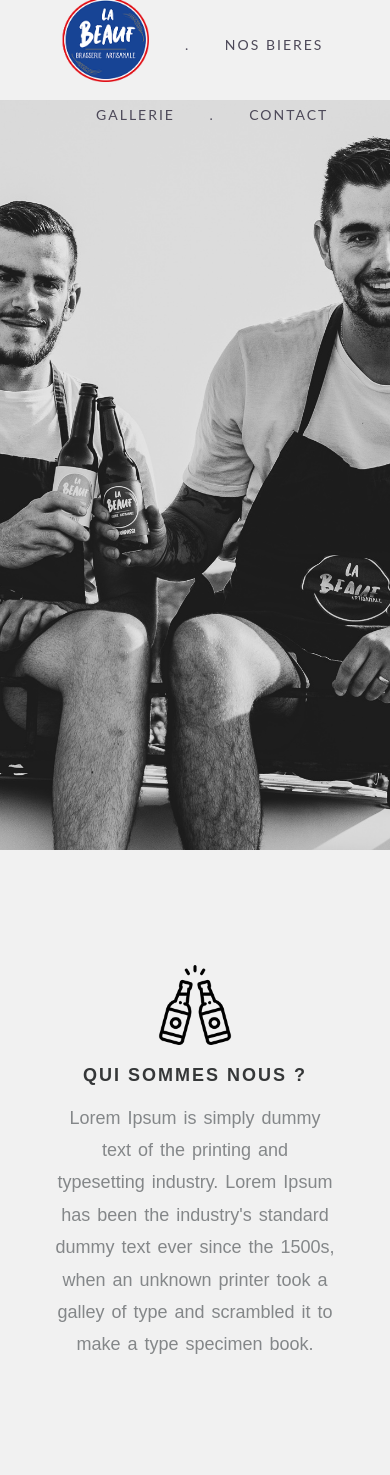
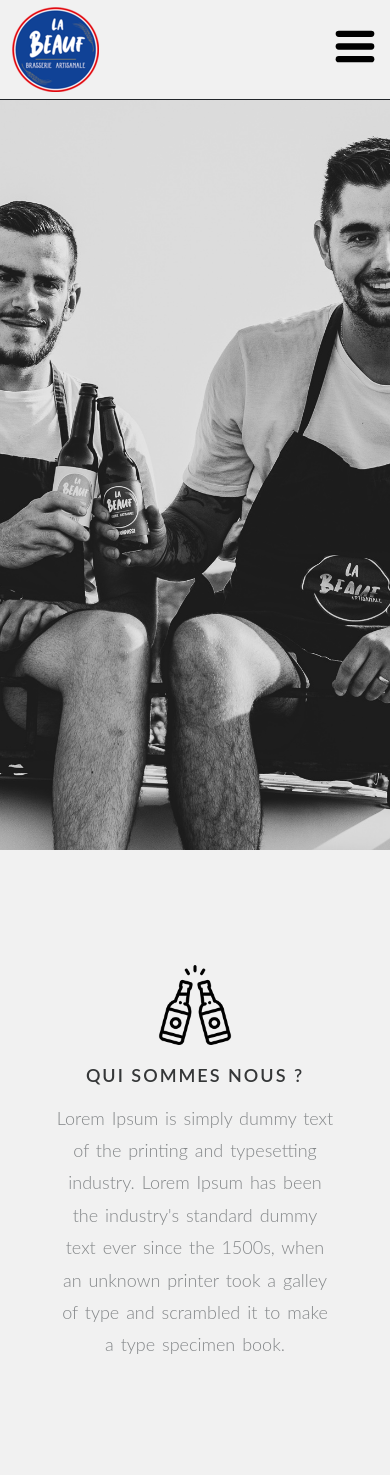
Before and after one commit to Gamper034/LA_BEAUF, a PHP site: page / in a window 390 px wide. Shown: the top 1475 px of the page. Run offline with PHP 8.4, Linux system fonts and the light colour scheme.

Commit message:
maj_responsive nav

```diff
--- a/css/style_perso.css
+++ b/css/style_perso.css
@@ -62,6 +62,10 @@ nav ul li a{
     /* top: 0px;
     right: 0px; */
     /* overflow: hidden; */
+}
+
+.logo_responsive{
+    display: hidden;
 }
 
 .img_header{
@@ -245,3 +249,77 @@ div.localisation{
   .div_localisation{
       display: inline-block;
   }
+
+
+  .btn-toggle-container{
+    position: absolute;
+    top: 30px;
+    right: 15px;
+    cursor: pointer;
+    display: none;
+
+  }
+
+
+  .btn-toggle-container img {
+    width: 40px;
+
+  }
+
+  .menu_hidden{
+    display: hidden;
+  }
+
+
+
+  @media screen and (max-width: 884px){
+    img.logo_nav_responsive{
+      display: hidden;
+
+    }
+
+
+    .responsive-logo {
+      background: url(../images/logo_2.png) no-repeat center center;
+      height: 85px;
+      max-height: 85px;
+      min-height: 85px;
+      width: 87px;
+      min-width: 87px;
+      max-width: 87px;
+      position: absolute;
+      top: 0.8%;
+      left: 3%;
+   }
+
+   .btn-toggle-container{
+     display: block;
+   }
+
+
+
+   nav {
+       border-bottom: 1px solid ;
+     }
+
+     .list-nav{
+       position: relative;
+       top: 70px;
+       display: none;
+     }
+
+     .item-nav{
+       display: block;
+       background: #F1F1F1;
+       margin: 0;
+     }
+
+     .list-nav.active-menu{
+       display: block;
+    }
+
+    .nav-hidden{
+     display: none;
+   }
+
+   }
--- a/css/style_perso_responsive.css
+++ /dev/null
@@ -1,57 +0,0 @@
-
-  @media screen and (max-width: 870px)
-  {
-      /* Rédigez vos propriétés CSS ici */
-      .logo_nav_responsive{
-          position: fixed;
-      }
-
-      body {
-        font-family: Arial, Helvetica, sans-serif;
-      }
-
-      .mobile-container {
-        max-width: 480px;
-        margin: auto;
-        background-color: #555;
-        height: 500px;
-        color: white;
-        border-radius: 10px;
-      }
-
-      .topnav {
-        overflow: hidden;
-        background-color: #333;
-        position: relative;
-      }
-
-      .topnav #myLinks {
-        display: none;
-      }
-
-      .topnav a {
-        color: white;
-        padding: 14px 16px;
-        text-decoration: none;
-        font-size: 17px;
-        display: block;
-      }
-
-      .topnav a.icon {
-        background: black;
-        display: block;
-        position: absolute;
-        right: 0;
-        top: 0;
-      }
-
-      .topnav a:hover {
-        background-color: #ddd;
-        color: black;
-      }
-
-      .active {
-        background-color: #04AA6D;
-        color: white;
-      }
-  }
--- a/index.html
+++ b/index.html
@@ -15,7 +15,6 @@
 
 		<!-- Perso ------>
 		<link href="css/style_perso.css" rel="stylesheet">
-		<link href="css/style_perso_responsive.css" rel="stylesheet">
 		<!-- Font Awesome -->
 		<link href="fontawesome/css/all.css" rel="stylesheet">
 
@@ -24,16 +23,22 @@
 
 		<!-- Nav & Image header -->
 		<header>
+
 			<nav class="nav justify-content-center">
-				<ul>
-					<li><a href="#apropos">A PROPOS</a></li>
-					<li><a class="nav_hidden" href="">.</a></li>
-					<li><a href="#nosbieres"> NOS BIERES</a></li>
-					<li ><a href="" class="nav_hidden"> <img class="logo_nav nav_hidden logo_nav_responsive" src="images/logo.png" alt="logo de la beauf"> </a></li>
-					<li><a href="#gallerie">GALLERIE</a></li>
-					<li><a class="nav_hidden" href="">.</a></li>
-					<li><a href="#contact">CONTACT</a></li>
+				<div class="responsive-logo"></div>
+				<ul class="nav_responsive list-nav">
+					<li class="item-nav"><a href="#apropos">A PROPOS</a></li>
+					<li class="nav-hidden"><a class="nav_hidden nav_responsive" href="">.</a></li>
+					<li class="item-nav"><a href="#nosbieres"> NOS BIERES</a></li>
+					<li class="nav-hidden" ><a href="" class="nav_hidden nav_responsive"> <img class="logo_nav nav_hidden logo_nav_responsive" src="images/logo.png" alt="logo de la beauf"> </a></li>
+					<li class="item-nav"><a href="#gallerie">GALLERIE</a></li>
+					<li class="nav-hidden"><a class="nav_hidden nav_responsive" href="">.</a></li>
+					<li class="item-nav"><a href="#contact">CONTACT</a></li>
 				</ul>
+				<div class="btn-toggle-container" role="button">
+					<img class="menu_hidden" src="../images/menu-icon.svg" alt="icone menu nav">
+				</div>
+
 			</nav>
 			<div class="img_header"></div>
 		</header>
@@ -134,7 +139,7 @@
 					<div class="col-md-10 mx-auto pt-5">
 							<iframe class="border border-secondary rounded" src="https://www.google.com/maps/embed?pb=!1m18!1m12!1m3!1d2886.3901445677707!2d3.4567961513350642!3d43.660855179018625!2m3!1f0!2f0!3f0!3m2!1i1024!2i768!4f13.1!3m3!1m2!1s0x12b15d2cc40e4b2d%3A0x9f71d5d508ad422f!2sBrasserie%20La%20Beauf!5e0!3m2!1sfr!2sfr!4v1648658967732!5m2!1sfr!2sfr" width="400" height="300" style="border:0;" allowfullscreen="" loading="lazy" referrerpolicy="no-referrer-when-downgrade"></iframe>
 
-							<div class="d-flex align-items-center pt-3 pl-0">
+							<div class="d-flex align-items-left pt-3 pl-0">
 								<div class="t pl-0 col-3 p-2 localisation d-flex align-items-center justify-content-center">
 									<span class="fa-solid fa-location-dot fa-xl text-white"></span>
 								</div>
@@ -168,5 +173,9 @@
 				</div>
 			</div>
 		</footer>
+
+		<script src="js/app.js"></script>
+
 	</body>
+
 </html>
--- /dev/null
+++ b/js/app.js
@@ -0,0 +1,6 @@
+const menu = document.querySelector('.liste-nav');
+const btnMenu = document.querySelector('.btn-toggle-container');
+
+btnMenu.addEventListener('click', function(){
+    menu.classList.toggle('.active-menu')
+})
```
Also changed, not shown: images/menu-icon.svg (added), 1 other file.
